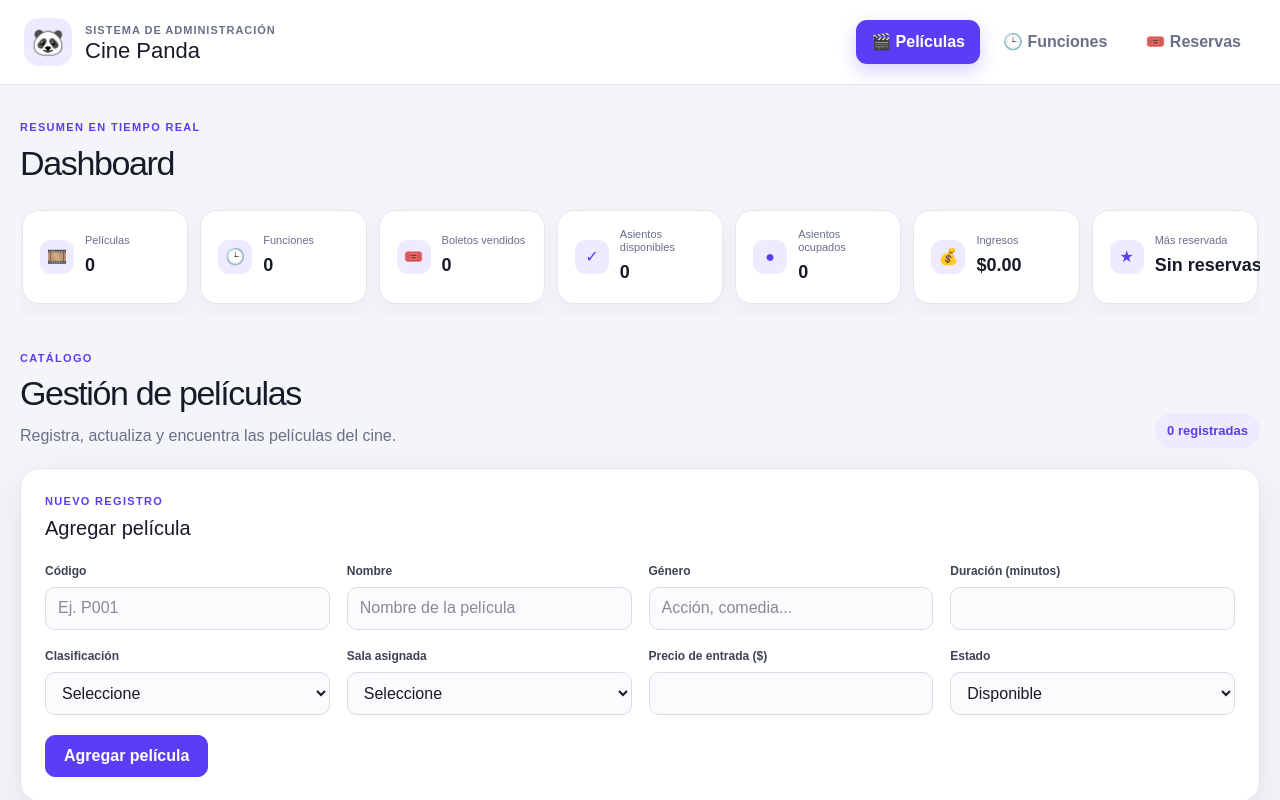
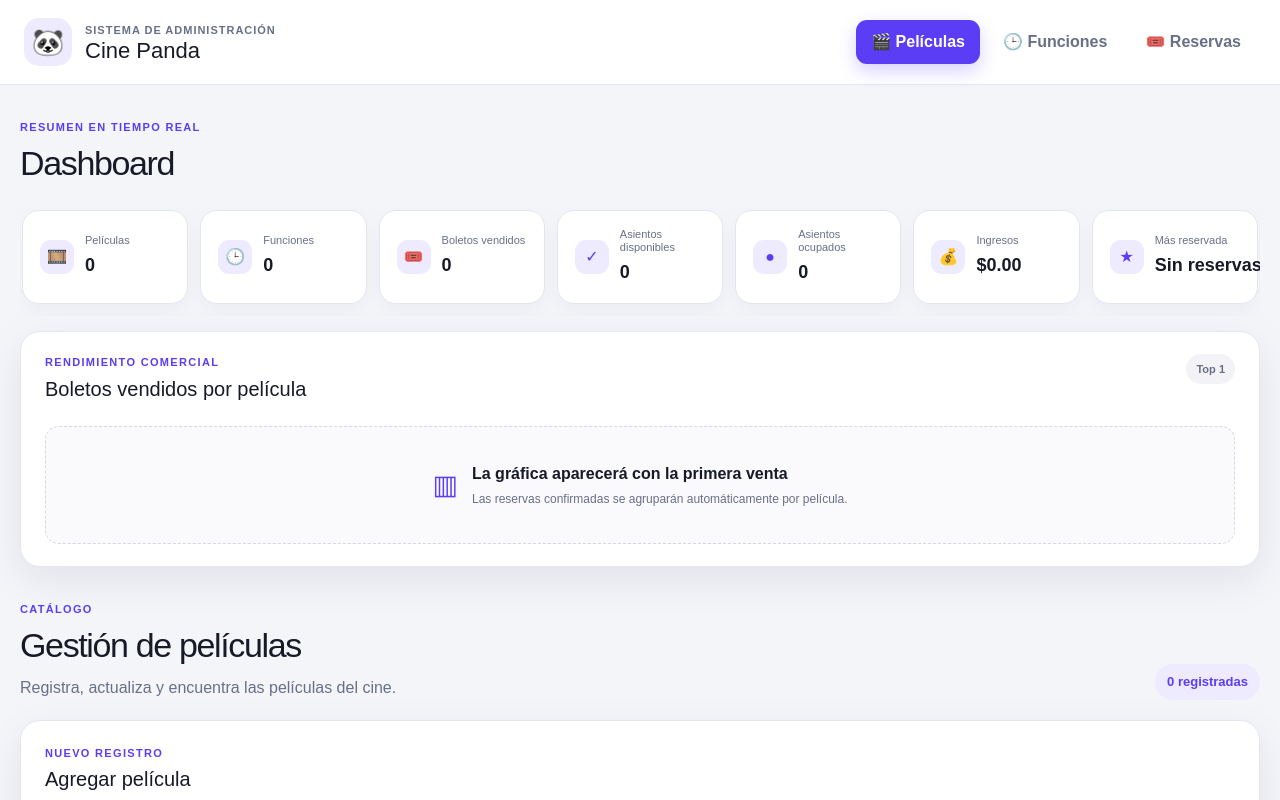
Before and after one commit to Willrdgz/cine-panda_RR210930_OE210860, a Next.js app: page / in a window 1280 px wide. Shown: the top 800 px of the page. Built offline with nearby package versions, Linux system fonts and the light colour scheme.

Commit message:
feat: agregar grafica de ventas al dashboard

```diff
--- a/app/globals.css
+++ b/app/globals.css
@@ -46,6 +46,23 @@ footer { padding: 24px; color: var(--muted); text-align: center; border-top: 1px
 .estadistica-icono { display: grid; flex: 0 0 34px; place-items: center; width: 34px; height: 34px; color: var(--primario); border-radius: 11px; background: var(--primario-suave); }
 .tarjeta-estadistica p { margin: 0 0 5px; color: var(--muted); font-size: 11px; line-height: 1.2; }
 .tarjeta-estadistica strong { display: block; max-width: 115px; overflow: hidden; font-size: 18px; text-overflow: ellipsis; white-space: nowrap; }
+.grafica-ventas { margin-top: 15px; padding: 22px 24px; border: 1px solid var(--borde); border-radius: 20px; background: var(--panel); box-shadow: var(--sombra); }
+.grafica-encabezado { display: flex; align-items: flex-start; justify-content: space-between; gap: 18px; margin-bottom: 22px; }
+.grafica-encabezado h3 { margin: 4px 0 0; font-size: 20px; }
+.grafica-encabezado > span { padding: 7px 10px; color: var(--muted); font-size: 11px; font-weight: 800; border-radius: 999px; background: #f3f3f7; }
+.barras-ventas { display: grid; gap: 15px; }
+.fila-venta { display: grid; grid-template-columns: minmax(140px, 220px) minmax(180px, 1fr) 92px; align-items: center; gap: 16px; }
+.etiqueta-venta { min-width: 0; }
+.etiqueta-venta strong, .etiqueta-venta small { display: block; overflow: hidden; text-overflow: ellipsis; white-space: nowrap; }
+.etiqueta-venta strong { margin-bottom: 4px; font-size: 13px; }
+.etiqueta-venta small { color: var(--muted); font-size: 11px; }
+.carril-venta { height: 15px; overflow: hidden; border-radius: 999px; background: #ececf3; }
+.barra-venta { min-width: 8px; height: 100%; border-radius: inherit; background: linear-gradient(90deg, var(--primario), #8d78ff); }
+.valor-venta { font-size: 12px; text-align: right; white-space: nowrap; }
+.grafica-vacia { display: flex; align-items: center; justify-content: center; gap: 14px; min-height: 118px; color: var(--muted); text-align: left; border: 1px dashed #d6d8e2; border-radius: 14px; background: #fafafd; }
+.grafica-vacia > span { color: var(--primario); font-size: 27px; }
+.grafica-vacia strong { display: block; margin-bottom: 4px; color: var(--texto); }
+.grafica-vacia p { margin: 0; font-size: 12px; }
 
 .modulo { animation: aparecer .24s ease; }
 @keyframes aparecer { from { opacity: 0; transform: translateY(8px); } }
@@ -132,12 +149,17 @@ td small { margin-top: 3px; color: var(--muted); }
   main { width: min(100% - 24px, 1280px); padding-top: 24px; }
   .titulo-seccion { align-items: flex-start; flex-direction: column; gap: 10px; }
   .tarjetas-dashboard { grid-template-columns: repeat(7, 155px); }
+  .fila-venta { grid-template-columns: minmax(110px, 160px) 1fr; gap: 10px; }
+  .valor-venta { grid-column: 2; margin-top: -7px; text-align: left; }
   .reserva-layout { grid-template-columns: 1fr; }
 }
 @media (max-width: 540px) {
   .formulario, .panel { padding: 17px; border-radius: 16px; }
   .rejilla-formulario, .rejilla-formulario.cuatro, .filtros { grid-template-columns: 1fr; }
   .mapa-asientos { grid-template-columns: repeat(5, 43px); gap: 9px; }
+  .grafica-ventas { padding: 18px 16px; }
+  .fila-venta { grid-template-columns: 1fr; }
+  .valor-venta { grid-column: 1; margin-top: -7px; text-align: right; }
   .asiento { width: 43px; }
   .leyenda { flex-wrap: wrap; gap: 12px; }
 }
--- a/components/Dashboard.tsx
+++ b/components/Dashboard.tsx
@@ -35,6 +35,35 @@ export default function Dashboard() {
     peliculas.find((pelicula) => pelicula.codigo === codigoMasReservado)?.nombre ??
     "Sin reservas";
 
+  const ventasPorPelicula = Object.entries(
+    reservas.reduce<Record<string, { boletos: number; ingresos: number }>>(
+      (ventas, reserva) => {
+        const actual = ventas[reserva.peliculaCodigo] ?? {
+          boletos: 0,
+          ingresos: 0,
+        };
+        ventas[reserva.peliculaCodigo] = {
+          boletos: actual.boletos + reserva.cantidadBoletos,
+          ingresos: actual.ingresos + reserva.total,
+        };
+        return ventas;
+      },
+      {},
+    ),
+  )
+    .map(([codigo, venta]) => ({
+      ...venta,
+      codigo,
+      nombre:
+        peliculas.find((pelicula) => pelicula.codigo === codigo)?.nombre ?? codigo,
+    }))
+    .sort((ventaA, ventaB) => ventaB.boletos - ventaA.boletos)
+    .slice(0, 6);
+  const mayorVenta = Math.max(
+    1,
+    ...ventasPorPelicula.map((venta) => venta.boletos),
+  );
+
   const tarjetas = [
     ["Películas", peliculas.length, "🎞️"],
     ["Funciones", funciones.length, "🕒"],
@@ -64,6 +93,49 @@ export default function Dashboard() {
           </article>
         ))}
       </div>
+      <article className="grafica-ventas" aria-labelledby="grafica-ventas-titulo">
+        <div className="grafica-encabezado">
+          <div>
+            <p className="eyebrow">Rendimiento comercial</p>
+            <h3 id="grafica-ventas-titulo">Boletos vendidos por película</h3>
+          </div>
+          <span>Top {Math.max(ventasPorPelicula.length, 1)}</span>
+        </div>
+
+        {ventasPorPelicula.length ? (
+          <div
+            className="barras-ventas"
+            role="img"
+            aria-label="Gráfica horizontal de boletos vendidos e ingresos por película"
+          >
+            {ventasPorPelicula.map((venta) => (
+              <div className="fila-venta" key={venta.codigo}>
+                <div className="etiqueta-venta">
+                  <strong>{venta.nombre}</strong>
+                  <small>${venta.ingresos.toFixed(2)} en ingresos</small>
+                </div>
+                <div className="carril-venta">
+                  <div
+                    className="barra-venta"
+                    style={{ width: `${(venta.boletos / mayorVenta) * 100}%` }}
+                  />
+                </div>
+                <strong className="valor-venta">
+                  {venta.boletos} {venta.boletos === 1 ? "boleto" : "boletos"}
+                </strong>
+              </div>
+            ))}
+          </div>
+        ) : (
+          <div className="grafica-vacia">
+            <span aria-hidden="true">▥</span>
+            <div>
+              <strong>La gráfica aparecerá con la primera venta</strong>
+              <p>Las reservas confirmadas se agruparán automáticamente por película.</p>
+            </div>
+          </div>
+        )}
+      </article>
     </section>
   );
 }
```
